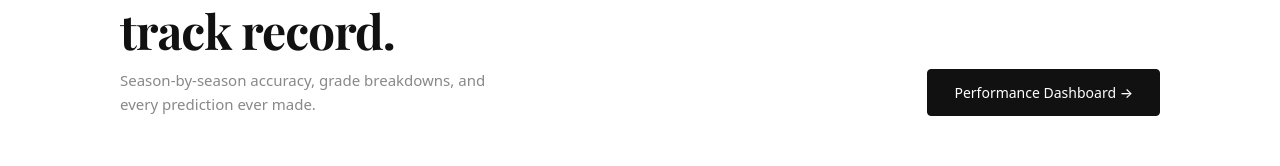
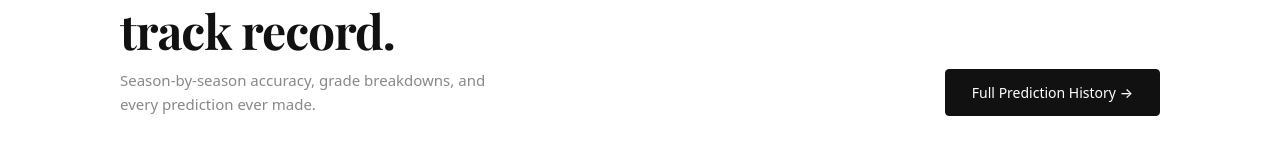
Before and after one commit to kofuj/game163, a React (Vite) app in the folder frontend/: page / in a window 1280 px wide. Shown: the part 1611-1777 px from the top of the page. Built offline with nearby package versions, Linux system fonts and the light colour scheme; no server answers; a web font is replaced by a local one.

Commit message:
fix: CTA button links to /history instead of /performance

```diff
--- a/frontend/src/pages/Home.jsx
+++ b/frontend/src/pages/Home.jsx
@@ -252,12 +252,12 @@ export default function Home() {
               Season-by-season accuracy, grade breakdowns, and every prediction ever made.
             </p>
           </div>
-          <Link to="/performance">
+          <Link to="/history">
             <button style={{
               background: t.fg, color: t.bg, border: `1px solid ${t.fg}`,
               borderRadius: 4, padding: '13px 26px', fontSize: 14, fontFamily: t.sans,
               cursor: 'pointer', fontWeight: 500, whiteSpace: 'nowrap',
-            }}>Performance Dashboard →</button>
+            }}>Full Prediction History →</button>
           </Link>
         </div>
 
```
